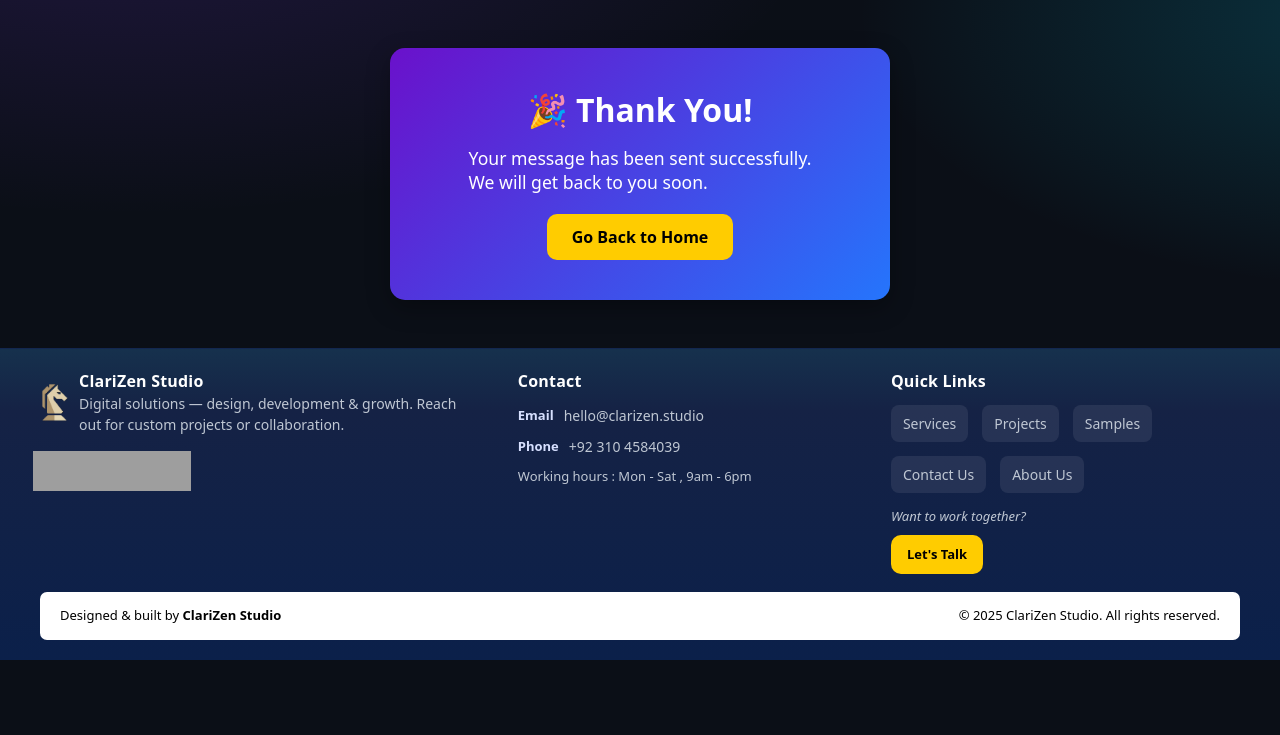
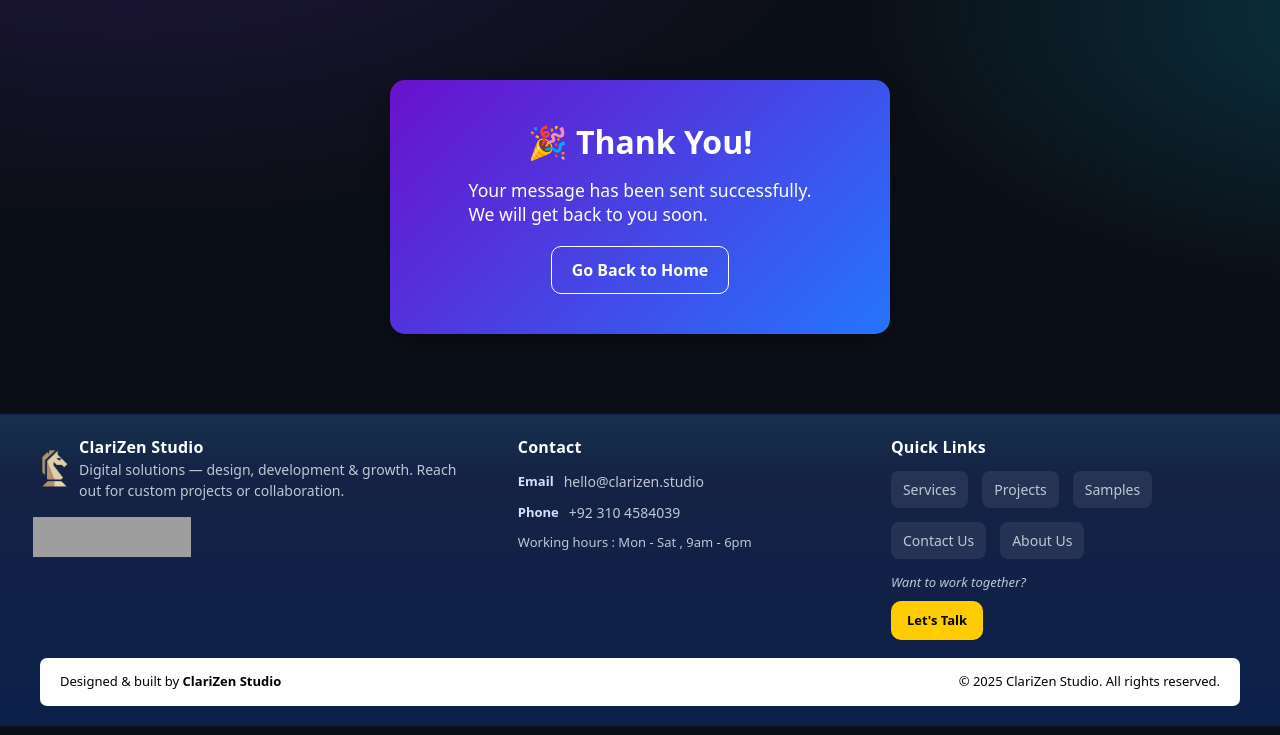
Before and after one commit to clarizen-studio/ClariZen-Studio-PORTFOLIO, a Flask app: page /thankyou in a window 1280 px wide. Shown: the part 65-800 px from the top of the page. Run offline with Flask 3, Linux system fonts and the light colour scheme; grey boxes are pictures that could not be loaded.

Commit message:
thanks-page minor changes

```diff
--- a/static/css/thanks.css
+++ b/static/css/thanks.css
@@ -6,7 +6,7 @@
     max-width: 500px;
     width: 90%;
     justify-self: center;
-    margin: 3rem 0;
+    margin: 5rem 0;
     align-items: center;
     justify-content: center;
     display: flex;
@@ -24,14 +24,16 @@
 }
 .thanks-btn{
     display: inline-block;
-    padding: 12px 25px;
-    background: #ffcc00;
-    color: #000;
+    padding: 12px 20px;
+    /* background: #ffcc00; */
+    border: 1px solid white;
+    color: white;
     font-weight: bold;
     border-radius: 10px;
     text-decoration: none;
     transition: 0.3s;
 }
 .thanks-btn:hover {
-    background: #ffdb4d;
+    background: white;
+    color: black;
 }
--- a/templates/thankyou.html
+++ b/templates/thankyou.html
@@ -2,7 +2,7 @@
 {% block content %}
   <div class="thanks-container">
     <h1 class="thanks-h">🎉 Thank You!</h1>
-    <p class="thanks-p">Your message has been sent successfully.<br> We will get back to you soon.</p>
+    <p class="thanks-p">Your message has been sent successfully. <br> We will get back to you soon.</p>
     <a href="/" class="thanks-btn">Go Back to Home</a>
   </div>
 {% endblock %}
```
Also changed, not shown: portfolio.db.
